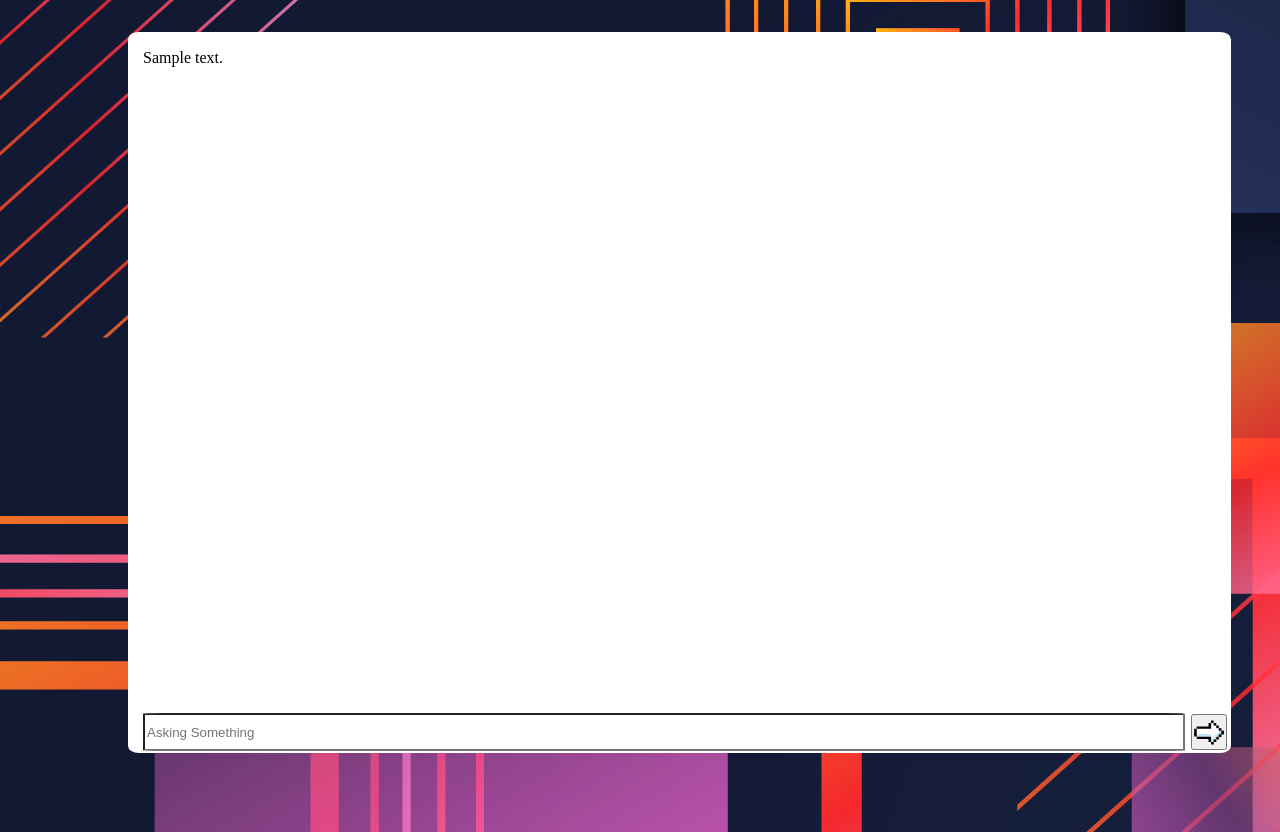
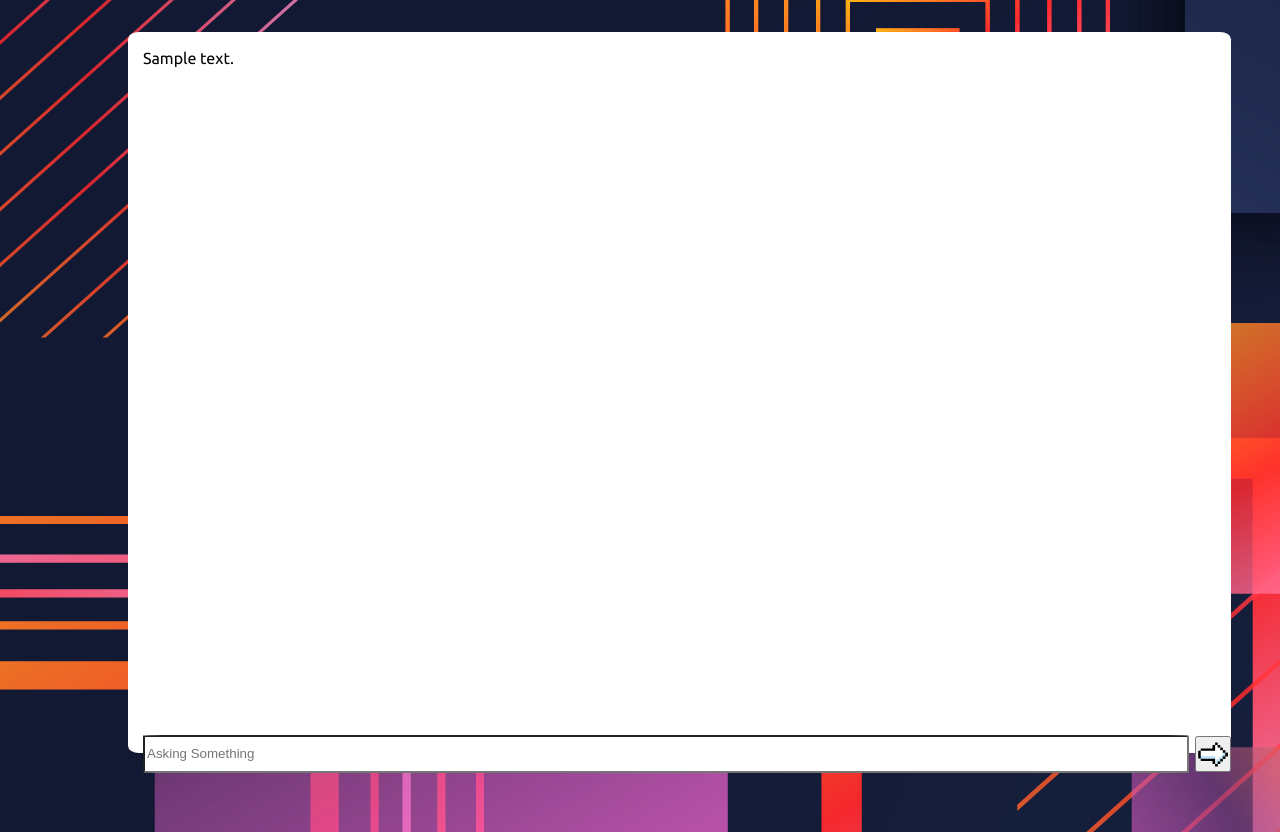
Before and after one commit to PhoenixRem1x/VillageAi, a Flask app: template templates/chat.html in a window 1280 px wide. Run offline with Flask 3, Linux system fonts and the light colour scheme; the template is opened without the code that fills it: most values are stand-ins (such as "Sample title", 1, 10 or a date in 2020); parts of the project's set-up code (start-up, migrations or seed data) failed here and were passed over.

Commit message:
Added the Ubuntu font to the main chat to try and make it look better, Chat now displays users input and the Ai output marked with the model and user

```diff
--- a/main.py
+++ b/main.py
@@ -5,6 +5,7 @@ from ollama import chat as aichat
 
 
 app = Flask(__name__)
+model='deepseek-r1:1.5b'
 
 class User:
     def __init__(self,username,password,email):
@@ -70,13 +71,13 @@ def chat_update():
         return jsonify(redirect=True), 401
 
 
-    response: ChatResponse = aichat(model='deepseek-r1:1.5b', messages=[
+    response: ChatResponse = aichat(model=model, messages=[
     {
         'role': 'user',
         'content': inp,
     },
     ])
 
-    return jsonify(text=f"{response.message.content}\n{inp}")
+    return jsonify(text=f"<b>{request.cookies.get('username')}:</b> {inp}<br><b>{model}:</b> {response.message.content}")
 if __name__ == '__main__':
     app.run(debug=True,host="0.0.0.0")
--- a/static/chat.css
+++ b/static/chat.css
@@ -2,6 +2,22 @@ html, body {
     height:100%;
     margin:0;
 }
+
+@font-face {
+    font-family: "Ubuntu";
+    src: url("fonts/Ubuntu-Regular.ttf");
+}
+@font-face {
+    font-family: "Ubuntu";
+    src: url("fonts/Ubuntu-Bold.ttf");
+    font-weight: bold;
+}
+
+
+
+
+
+
 
 body {
     background-image: url("./bg2.jpg");
@@ -21,8 +37,9 @@ body {
 
 #text {
     width:98.5%;
-    height:90%;
+    height:93%;
     overflow-wrap:break-word;
+    font-family:"Ubuntu";
 }
 
 #button {
@@ -44,7 +61,7 @@ form {
     gap:6px;
 }
 #inp{
-    width:95%;
+    width:97%;
     border-radius: 2%;
     height:32px;
 }
--- a/templates/chat.html
+++ b/templates/chat.html
@@ -34,7 +34,7 @@
             })
             .then(data => {
               if (!data) return;
-              output.innerText = data.text;
+              output.innerHTML = data.text;
 
             });
           });
```
Also changed, not shown: static/fonts/Ubuntu-Bold.ttf (added), static/fonts/Ubuntu-Regular.ttf (added).
